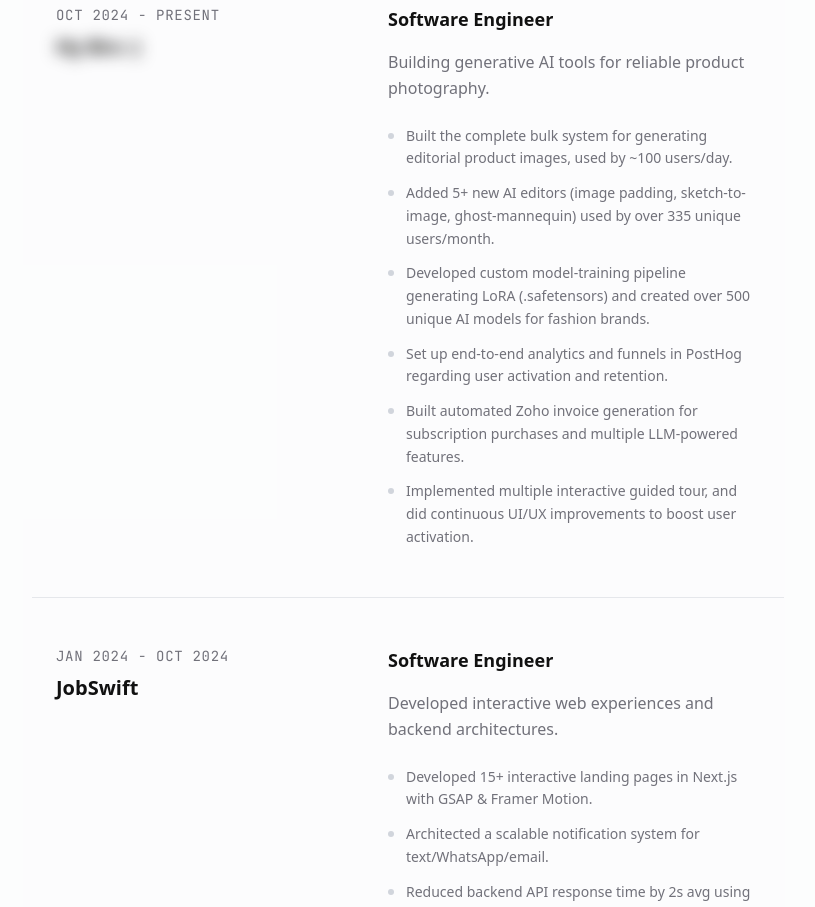
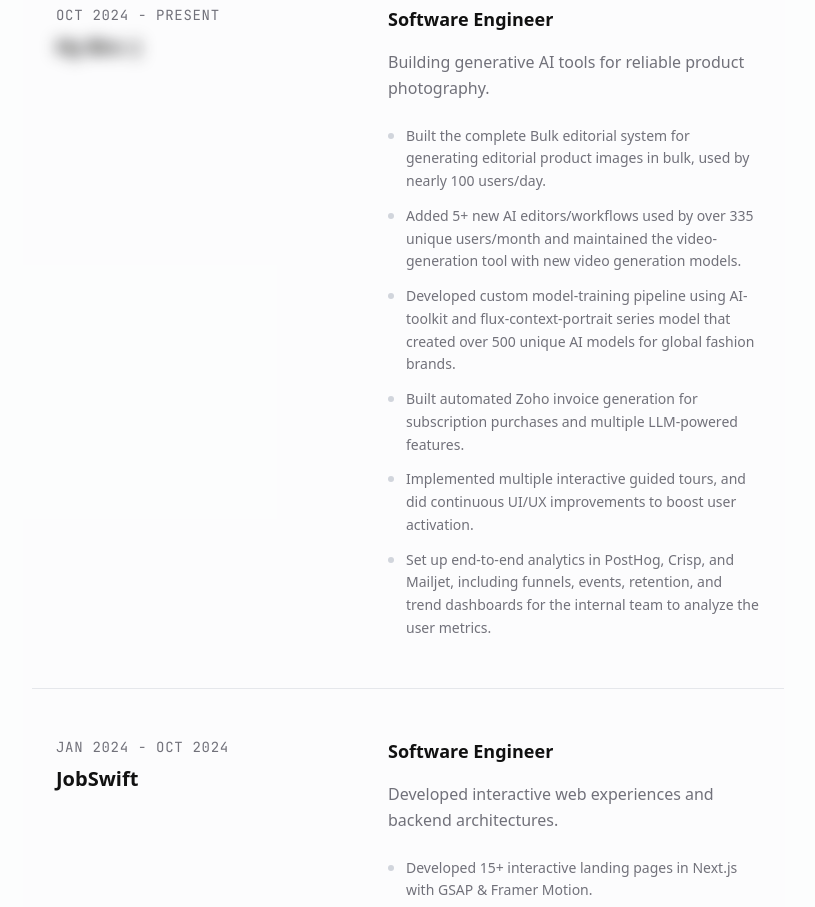
Before and after one commit to ManasUpadhyay13/manasPortfolioV3, a Next.js app: page / in a window 1280 px wide. Shown: the part 1260-2167 px from the top of the page, without its empty margins (232-1047 px from the left). Built offline with nearby package versions, Linux system fonts and the light colour scheme; no server answers; a web font is replaced by a local one.

Commit message:
copy changes

```diff
--- a/components/Experience.tsx
+++ b/components/Experience.tsx
@@ -13,12 +13,12 @@ const experiences = [
         period: 'Oct 2024 - Present',
         description: 'Building generative AI tools for reliable product photography.',
         achievements: [
-            'Built the complete bulk system for generating editorial product images, used by ~100 users/day.',
-            'Added 5+ new AI editors (image padding, sketch-to-image, ghost-mannequin) used by over 335 unique users/month.',
-            'Developed custom model-training pipeline generating LoRA (.safetensors) and created over 500 unique AI models for fashion brands.',
-            'Set up end-to-end analytics and funnels in PostHog regarding user activation and retention.',
+            'Built the complete Bulk editorial system for generating editorial product images in bulk, used by nearly 100 users/day.',
+            'Added 5+ new AI editors/workflows used by over 335 unique users/month and maintained the video-generation tool with new video generation models.',
+            'Developed custom model-training pipeline using AI-toolkit and flux-context-portrait series model that created over 500 unique AI models for global fashion brands.',
             'Built automated Zoho invoice generation for subscription purchases and multiple LLM-powered features.',
-            'Implemented multiple interactive guided tour, and did continuous UI/UX improvements to boost user activation.'
+            'Implemented multiple interactive guided tours, and did continuous UI/UX improvements to boost user activation.',
+            'Set up end-to-end analytics in PostHog, Crisp, and Mailjet, including funnels, events, retention, and trend dashboards for the internal team to analyze the user metrics.'
         ]
     },
     {
```
